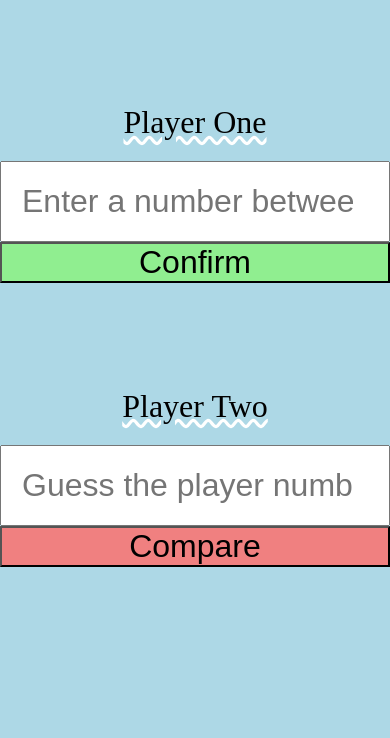
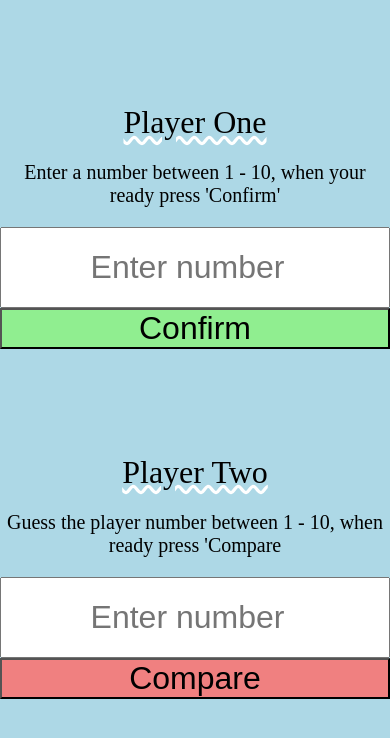
Before and after one commit to Web4Develop/GuessMyNumber_Game, a plain HTML site: page index.html in a window 390 px wide. Drawn offline with Linux system fonts and the light colour scheme.

Commit message:
Web 4 Develop v2.2.0
<> Resizing for mobile and new text added. </>

```diff
--- a/css/style.css
+++ b/css/style.css
@@ -1,5 +1,3 @@
-@import url(media.css);
-
 * {
   margin: 0;
   padding: 0;
@@ -33,9 +31,15 @@ body {
   text-decoration-style: wavy;
 }
 
-#playerOne {
-  /* color: rgb(255, 255, 255); */
+.playerBox p {
+  text-align: center;
+  font-size: 20px;
+  margin-bottom: 20px;
 }
+
+/* #playerOne {
+  color: rgb(255, 255, 255);
+} */
 
 #compare:hover,
 #compare:focus,
@@ -120,11 +124,9 @@ body {
   background: white;
 }
 
-/* below deleted */
-/* #reset {
-  width: 150px;
-  font-size: 2em;
-  padding: 5px;
-  position: relative;
-  left: 25vw;
-} */
+@media only screen and (max-width: 00px) {
+  .playerBox input:nth-of-type(1) {
+    width: 100px;
+    background: red;
+  }
+}
--- a/index.html
+++ b/index.html
@@ -18,11 +18,11 @@
       </button> -->
       <div class="playerOneSide playerBox">
         <legend id="playerOneName">Player One</legend>
+        <p>Enter a number between 1 - 10, when your ready press 'Confirm'</p>
         <input
           type="number"
           id="playerOne"
-          class=""
-          placeholder="Enter a number between 1 - 10, when your ready press 'Confirm'"
+          placeholder="Enter number"
           min="1"
           max="10"
         />
@@ -33,10 +33,11 @@
       <!-- player two section -->
       <div class="playerTwoSide playerBox">
         <legend>Player Two</legend>
+        <p>Guess the player number between 1 - 10, when ready press 'Compare</p>
         <input
           type="number"
           id="playerTwo"
-          placeholder="Guess the player number between 1 - 10, when ready press 'Compare"
+          placeholder="Enter number"
           min="1"
           max="10"
         />
```
Also changed, not shown: css/media.css (deleted, +0 -26 lines).
